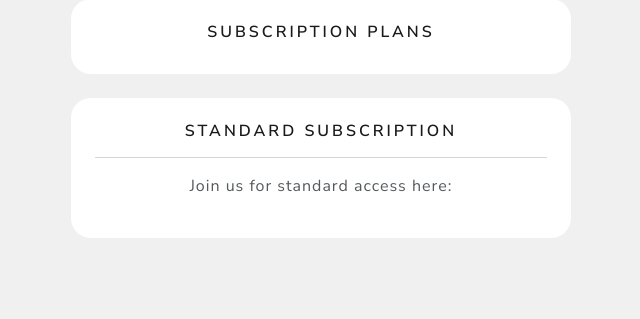
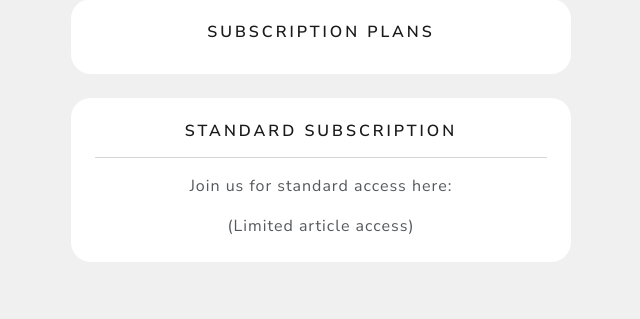
Before and after one commit to liberbell/py54, a Django app: page /client/subscription-plans in a window 1280 px wide. Shown: the part 123-442 px from the top of the page, without its empty margins (319-959 px from the left). Run offline with Django 5.2, Linux system fonts and the light colour scheme; a user stored in the database is signed in; some libraries are stand-ins or nearby versions.

Commit message:
subscription-plans2

```diff
--- a/subplatform/client/templates/client/subscription-plans.html
+++ b/subplatform/client/templates/client/subscription-plans.html
@@ -13,6 +13,7 @@
             <hr>
 
             <p>Join us for standard access here: </p>
+            <strong> (Limited article access) </strong>
 
 
             <div id="paypal-button-container-P-2RK95987N25166642NFLBDVY"></div>
```
